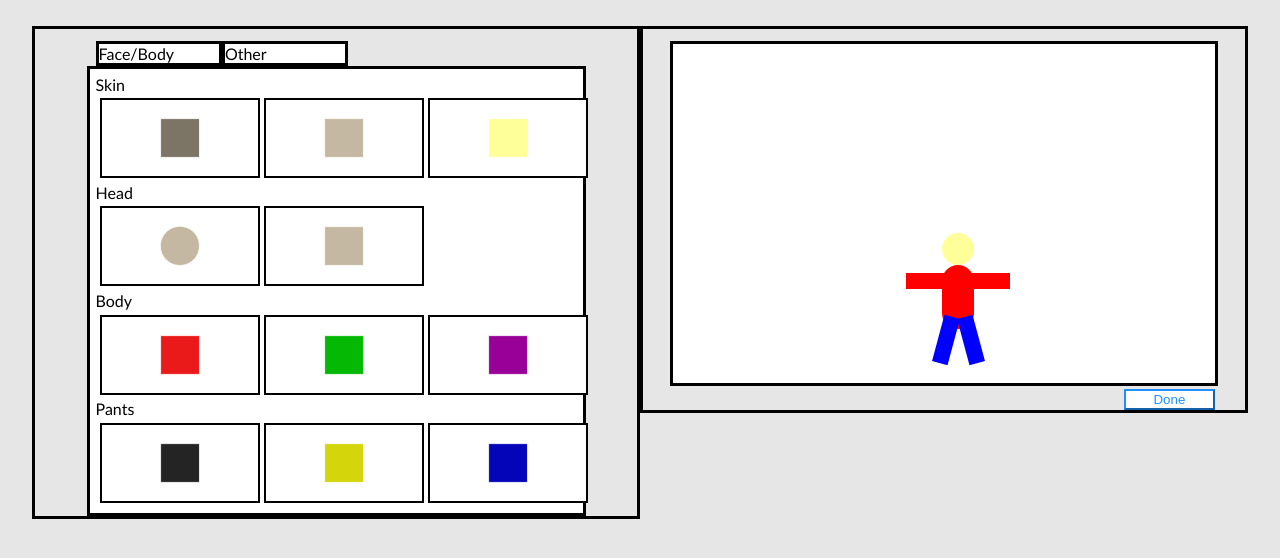
After one commit to StephPitman/MiiSN, a PHP site: page /customizeMii.php in a window 1280 px wide. The commit adds this page. Shown: the top 558 px of the page. Run offline with PHP 8.4, Linux system fonts and the light colour scheme.

Commit message:
Updated Customize Mii
Now interactive

```diff
--- /dev/null
+++ b/customizeMii.php
@@ -0,0 +1,238 @@
+<?php
+
+?>
+<!DOCTYPE>
+<html>
+    <head lang = "en">
+        <title>Create Account</title>
+        <link rel = "stylesheet" href = "styles.css">
+        <script>
+            function updateOptionCSS(section,change){
+                if(section == "skin"){
+                    //LIGHT - FFFF99
+                    //MEDIUM - c4b8a2
+                    //DARK - 7c7465
+                    charHead = document.getElementById("characterHead");
+                    if(change == "light"){
+                        charHead.style.backgroundColor = "#FFFF99";
+                    }
+                    else if(change == "medium"){
+                        charHead.style.backgroundColor = "#C4B8A2";
+                    }
+                    //Dark
+                    else{
+                        charHead.style.backgroundColor = "#7C7465";
+                    }
+
+                }
+                else if(section == "head"){
+                    //SQAURE - RADIUS 0
+                    //CIRCLE - RADIUS 1
+                    charHead = document.getElementById("characterHead");
+                    if(change == "square"){
+                        charHead.style.borderRadius = 0;
+                    }
+                    //square
+                    else{
+                        charHead.style.borderRadius = "1em";
+
+                    }
+
+                }
+                else if(section == "shirt"){
+                    //GREEN - 04b804
+                    //PRUPLE - 990098
+                    //RED - eb1a1a
+                    charBody = document.getElementsByClassName("torso");
+                    if(change == "green"){
+                        for(x=0;x<charBody.length;x++){
+                            charBody[x].style.backgroundColor = "#04b804";
+                        }
+                    }
+                    else if(change == "purple"){
+                        for(x=0;x<charBody.length;x++){
+                            charBody[x].style.backgroundColor = "#990098";
+                        }
+                    }
+                    //red
+                    else{
+                        for(x=0;x<charBody.length;x++){
+                            charBody[x].style.backgroundColor = "#eb1a1a";
+                        }
+                    }
+
+                }
+                else if(section == "pants"){
+                    //BLACK - 242424
+                    //YELLOW - d5d50b
+                    //BLUE - 0404b8
+                    charBody = document.getElementsByClassName("leg");
+                    if(change == "black"){
+                        for(x=0;x<charBody.length;x++){
+                            charBody[x].style.backgroundColor = "#242424";
+                        }
+                    }
+                    else if(change == "yellow"){
+                        for(x=0;x<charBody.length;x++){
+                            charBody[x].style.backgroundColor = "#d5d50b";
+                        }
+                    }
+                    //blue
+                    else{
+                        for(x=0;x<charBody.length;x++){
+                            charBody[x].style.backgroundColor = "#0404b8";
+                        }
+                    }
+
+
+                }
+            }
+        </script>
+    </head>
+    <body>
+        <div id="overallDisplay">
+            <div class="sections" id="editSection">
+                <div id="overallOptions">
+                    <div id="selectorInline">
+                        <div class="optionSelectors">Face/Body</div>
+                        <div class="optionSelectors">Other</div>
+                    </div>
+                    <div id="options">
+                        <p>Skin</p>
+                        <table>
+                            <td>
+                                <button class="optionChoices" id="skinDark" onclick="updateOptionCSS('skin','dark')">
+                                    <img src="miiImages/skinColours/dark.svg" class="displayImg"/>
+                                    <!--<div class="squareOption" id="redBody">
+
+                                    </div>-->
+                                </button>
+                            </td>
+                            <td>
+                                <button class="optionChoices"  id="skinMedium" onclick="updateOptionCSS('skin','medium')">
+                                    <img src="miiImages/skinColours/medium.svg" class="displayImg"/>
+                                    <!--<div class="squareOption" id="greenBody">
+
+                                    </div>-->
+
+                                </button>
+                            </td>
+                            <td>
+                                <button class="optionChoices" id="skinLight" onclick="updateOptionCSS('skin','light')">
+                                    <img src="miiImages/skinColours/light.svg" class="displayImg"/>
+                                    <!--<div class="squareOption" id="purpleBody">
+
+                                    </div>-->
+
+                                </button>
+                            </td>
+                        </table>
+                        <p>Head</p>
+                        <table>
+                            <tr>
+                                <td>
+                                    <button class="optionChoices" id="headCircle"  onclick="updateOptionCSS('head','circle')">
+                                        <img src="miiImages/heads/circleHead.svg" class="displayImg"/>
+                                        <!--<div class="headOption" id="circleHead">
+
+                                        </div>-->
+                                    </button>
+                                </td>
+                                <td>
+                                    <button class="optionChoices" id="headSquare" onclick="updateOptionCSS('head','square')">
+                                        <img src="miiImages/heads/squareHead.svg" class="displayImg"/>
+                                        <!--<div class="headOption" id="squareHead">
+
+                                        </div>-->
+                                    </button>
+                                </td>
+                                <td>
+                                    <!--<button class="optionChoices" id="headTriangle" onclick="updateOptionCSS('head','triangle')">
+                                        <img src="miiImages/heads/triangleHead.svg" class="displayImg" id="headTriangle"/>-->
+                                        <!--<div class="headOption">
+
+                                        </div>
+                                    </button>-->
+                                </td>
+                            </tr>
+                        </table>
+                        <p>Body</p>
+                        <table>
+                            <td>
+                                <button class="optionChoices" id="shirtRed" onclick="updateOptionCSS('shirt','red')">
+                                    <img src="miiImages/shirtColours/red.svg" class="displayImg"/>
+                                    <!--<div class="squareOption" id="redBody">
+
+                                    </div>-->
+                                </button>
+                            </td>
+                            <td>
+                                <button class="optionChoices" id="shirtGreen" onclick="updateOptionCSS('shirt','green')">
+                                    <img src="miiImages/shirtColours/green.svg" class="displayImg"/>
+                                    <!--<div class="squareOption" id="greenBody">
+
+                                    </div>-->
+
+                                </button>
+                            </td>
+                            <td>
+                                <button class="optionChoices" id="shirtPurple" onclick="updateOptionCSS('shirt','purple')">
+                                    <img src="miiImages/shirtColours/purple.svg" class="displayImg"/>
+                                    <!--<div class="squareOption" id="purpleBody">
+
+                                    </div>-->
+
+                                </button>
+                            </td>
+                        </table>
+                        <p>Pants</p>
+                        <table>
+                            <td>
+                                <button class="optionChoices" id="pantBlack" onclick="updateOptionCSS('pants','black')">
+                                    <img src="miiImages/pantColours/black.svg" class="displayImg"/>
+                                    <!--<div class="squareOption" id="redBody">
+
+                                    </div>-->
+                                </button>
+                            </td>
+                            <td>
+                                <button class="optionChoices" id="pantYellow" onclick="updateOptionCSS('pants','yellow')">
+                                    <img src="miiImages/pantColours/yellow.svg" class="displayImg" />
+                                    <!--<div class="squareOption" id="greenBody">
+
+                                    </div>-->
+
+                                </button>
+                            </td>
+                            <td>
+                                <button class="optionChoices" id="pantBlue" onclick="updateOptionCSS('pants','blue')">
+                                    <img src="miiImages/pantColours/blue.svg" class="displayImg"/>
+                                    <!--<div class="squareOption" id="purpleBody">
+
+                                    </div>-->
+
+                                </button>
+                            </td>
+                        </table>
+                    </div>
+                </div>
+            </div>
+
+            <div class="sections" id="displaySection">
+                <div id="characterDisplay">
+                    <div id="character">
+                        <div id="characterHead"></div>
+                        <div id="leftArm" class="arm torso"></div>
+                        <div id="characterBody" class="torso"></div>
+                        <div id="rightArm" class="arm torso"></div>
+                        <div id="characterLegs">
+                            <div class="leg" id="leftLeg"></div>
+                            <div class="leg" id="rightLeg"></div>
+                        </div>
+                    </div>
+                </div>
+                <a href="userSelection.html"><button id="doneCustomizing">Done</button></a>
+            </div>
+        </div>
+    </body>
+</html>
--- a/styles.css
+++ b/styles.css
@@ -247,12 +247,17 @@ header{
 }
 .optionChoices {
 
-    width:27%;
-    height: 20%;
+    width:12em;
+    height: 6em;
     border:solid;
+    border-width: 2px;
     border-color: black;
     display: inline-block;
     margin:1%;
+    background: #FFFFFF;
+}
+.chosenOption{
+    border-width: 5px;
 }
 .leg{
     background-color: blue;
@@ -272,9 +277,42 @@ header{
 .torso{
     display: inline-block;
 }
+.squareOption{
+    height: 2em;
+    width: 2em;
+    margin: 0 auto;
+    margin-top:15%;
+}
+
+.displayImg{
+    width:3em;
+}
+#dark{
+    background-color: #7c7465;
+}
+#medium{
+    background-color: #c4b8a2;
+}
+#light{
+    background-color: #FFFF99;
+}
+#redBody{
+    background-color:
+}
+#circleHead{
+    height: 2em;
+    width: 2em;
+    border-radius: 1em;
+    background-color: #c4b8a2;
+}
+#squareHead{
+    height:2em;
+    width:2em;
+    background-color: #c4b8a2;
+}
 #character{
-    margin-top:15%;
-    margin-left:25%;
+    margin-top:35%;
+    margin-left:40%;
 }
 #rightArm{
     position: relative;
--- a/userSelection.html
+++ b/userSelection.html
@@ -9,7 +9,8 @@
             <table id="menuTable">
                 <tr>
                     <td class="menuOption">
-                        <a href="customizeMii.html" class="menuLinks">
+                        <!--FIX TO CHECK USERS SAVED MII SETTINGS-->
+                        <a href="customizeMii.php?colour" class="menuLinks">
                             <div class="channels">
                                 <p>Edit Mii</p>
                             </div>
```
Also changed, not shown: customizeMii.html (deleted, +0 -50 lines), miiImages/heads/circleHead.svg (added), miiImages/heads/squareHead.svg (added), miiImages/heads/triangleHead.svg (added), miiImages/pantColours/black.svg (added), miiImages/pantColours/blue.svg (added), miiImages/pantColours/yellow.svg (added), miiImages/shirtColours/green.svg (added), miiImages/shirtColours/purple.svg (added), miiImages/shirtColours/red.svg (added), miiImages/skinColours/dark.svg (added), miiImages/skinColours/light.svg (added), miiImages/skinColours/medium.svg (added).
